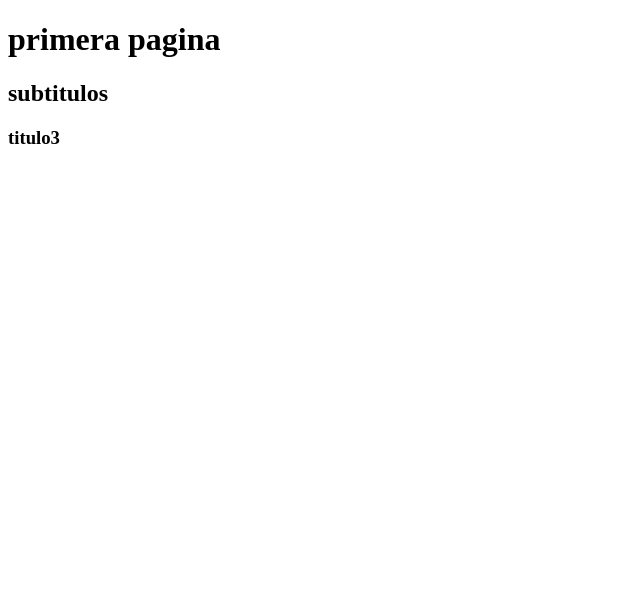
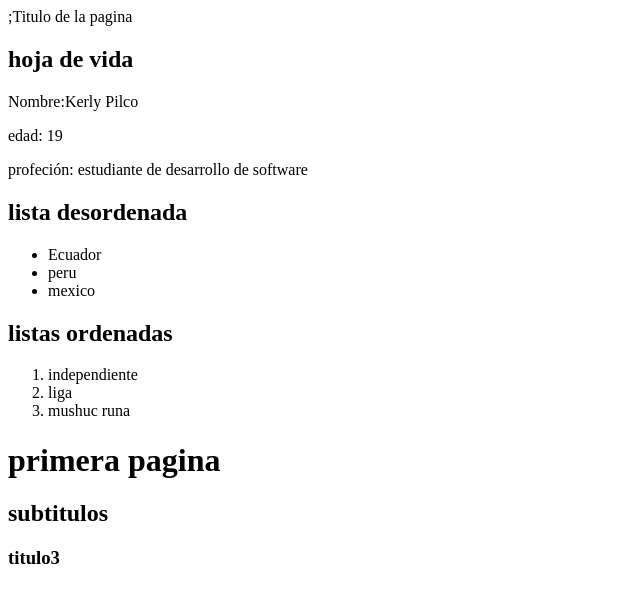
Before and after one commit to kelapilco/primerproyecto, a plain HTML site: page index.html in a window 1280 px wide. Shown: the whole page, without its empty margins (0-640 px from the left). Drawn offline with Linux system fonts and the light colour scheme.

Commit message:
iniciando el proyecto

```diff
--- a/index.html
+++ b/index.html
@@ -6,8 +6,41 @@
    <title>Primera web</title>
 </head>
 <body>
+</body>
+<div>
+   <header>
+      <h1style="color: red; text-align: center; front-size: 30px;>;Titulo de la pagina</h1>
+   </header>
+</div>
+<section>
+
+   <h2> hoja de vida</h2>
+   <p>Nombre:Kerly Pilco</p>
+   <p>edad: 19</p>
+   <p>profeción: estudiante de desarrollo de software</p>
+   <!--listas
+   exiaten dos tipos de listas ordenadas y desordenadas-->
+   <!--lista desordenada-->
+   <h2>lista desordenada</h2>
+   <ul>
+      <li>Ecuador</li>
+      <li>peru</li>
+      <li>mexico</li>
+   </ul>
+   <!--listas ordenadas-->
+   <h2>listas ordenadas</h2>
+   <ol>
+      <li>independiente</li>
+      <li>liga</li>
+      <li>mushuc runa</li>
+   </ol>
+</section>
+
 <h1 >primera pagina</h1>
 <h2>subtitulos</h2>
 <h3>titulo3</h3>
+   <section>
+      <div></div>
+   </section>
 </body>
 </html>
```
